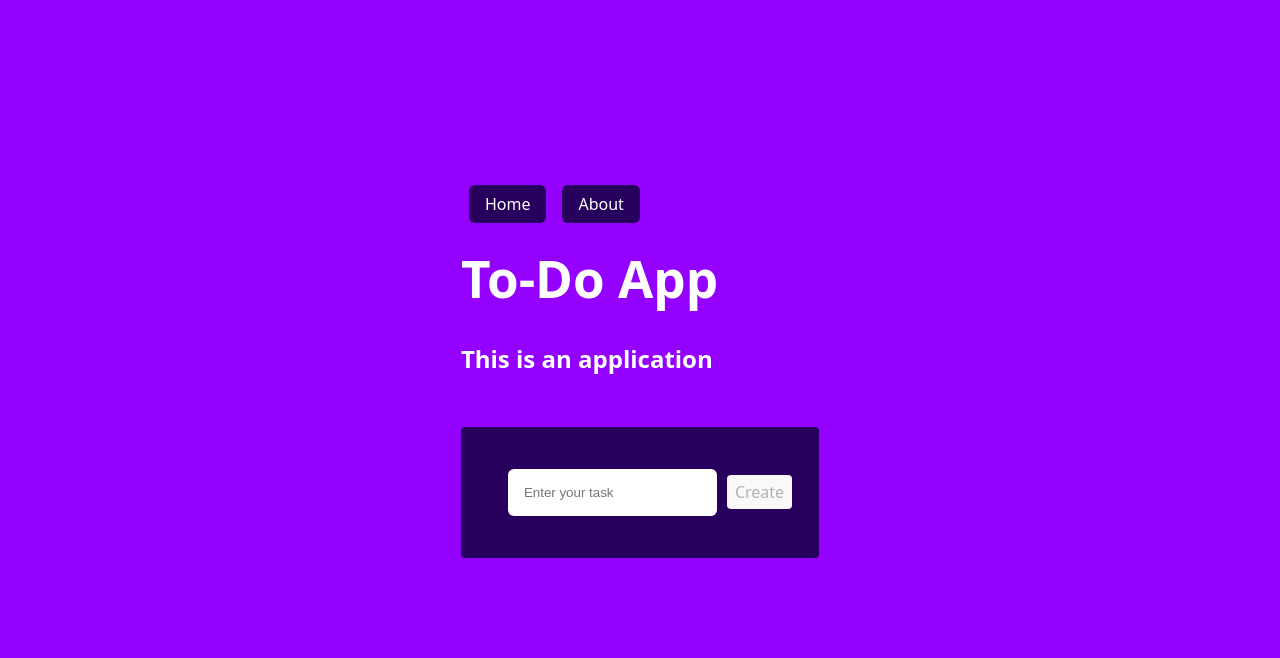
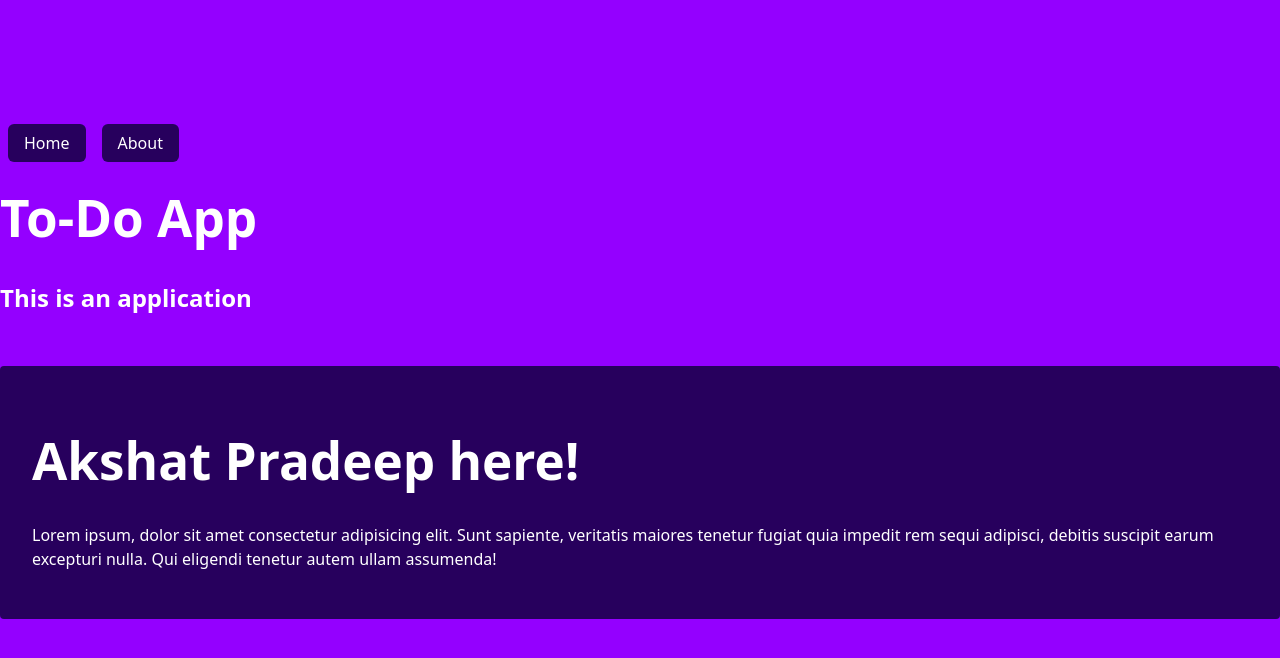
Before and after one commit to akshat-types/todo-list, a React (Vite) app: page /about in a window 1280 px wide. Shown: the top 658 px of the page. Built offline with nearby package versions, Linux system fonts and the light colour scheme.

Commit message:
about page

```diff
--- a/package.json
+++ b/package.json
@@ -8,6 +8,7 @@
     "build": "vite build",
     "lint": "eslint .",
     "preview": "vite preview"
+
   },
   "dependencies": {
     "react": "^19.1.0",
@@ -22,6 +23,7 @@
     "eslint": "^9.25.0",
     "eslint-plugin-react-hooks": "^5.2.0",
     "eslint-plugin-react-refresh": "^0.4.19",
+    "gh-pages": "^6.3.0",
     "globals": "^16.0.0",
     "vite": "^6.3.5"
   }
--- a/src/App.jsx
+++ b/src/App.jsx
@@ -1,9 +1,8 @@
 import './App.css'
-import { useState } from 'react';
-import taskList from './taskData.jsx';
 import Tasks from './components/Tasks.jsx';
 import Navbar from './components/Navbar.jsx';
-import { BrowserRouter } from 'react-router-dom';
+import About from './components/About.jsx';
+import { BrowserRouter, Routes, Route } from 'react-router-dom';
 function App() {
   return (
     <>
@@ -15,7 +14,10 @@ function App() {
           <h2>This is an application</h2>
         </header>
         <main>
-          <Tasks />
+          <Routes>
+            <Route path='/' element={<Tasks />} />
+            <Route path='/about' element={<About />} />
+          </Routes>
         </main>
       </div>
       </BrowserRouter>
--- /dev/null
+++ b/src/components/About.jsx
@@ -0,0 +1,11 @@
+const About =() => {
+    return(
+        <div>
+            <h1>Akshat Pradeep here!</h1>
+            <p>Lorem ipsum, dolor sit amet consectetur adipisicing elit. Sunt sapiente, veritatis maiores tenetur fugiat quia impedit rem
+                sequi adipisci, debitis suscipit earum excepturi nulla. Qui eligendi tenetur autem ullam assumenda!</p>
+        </div>
+    );
+};
+
+export default About;
--- a/src/components/Navbar.jsx
+++ b/src/components/Navbar.jsx
@@ -5,7 +5,7 @@ const Navbar =() => {
     return(
         <nav className="navbar">
             <Link to="/"Home>Home</Link>
-            <Link to="/"About>About</Link>
+            <Link to="/about"About>About</Link>
         </nav>
     )
 };
```
Also changed, not shown: 1 other file (tests, documents, lock files or other folders).
